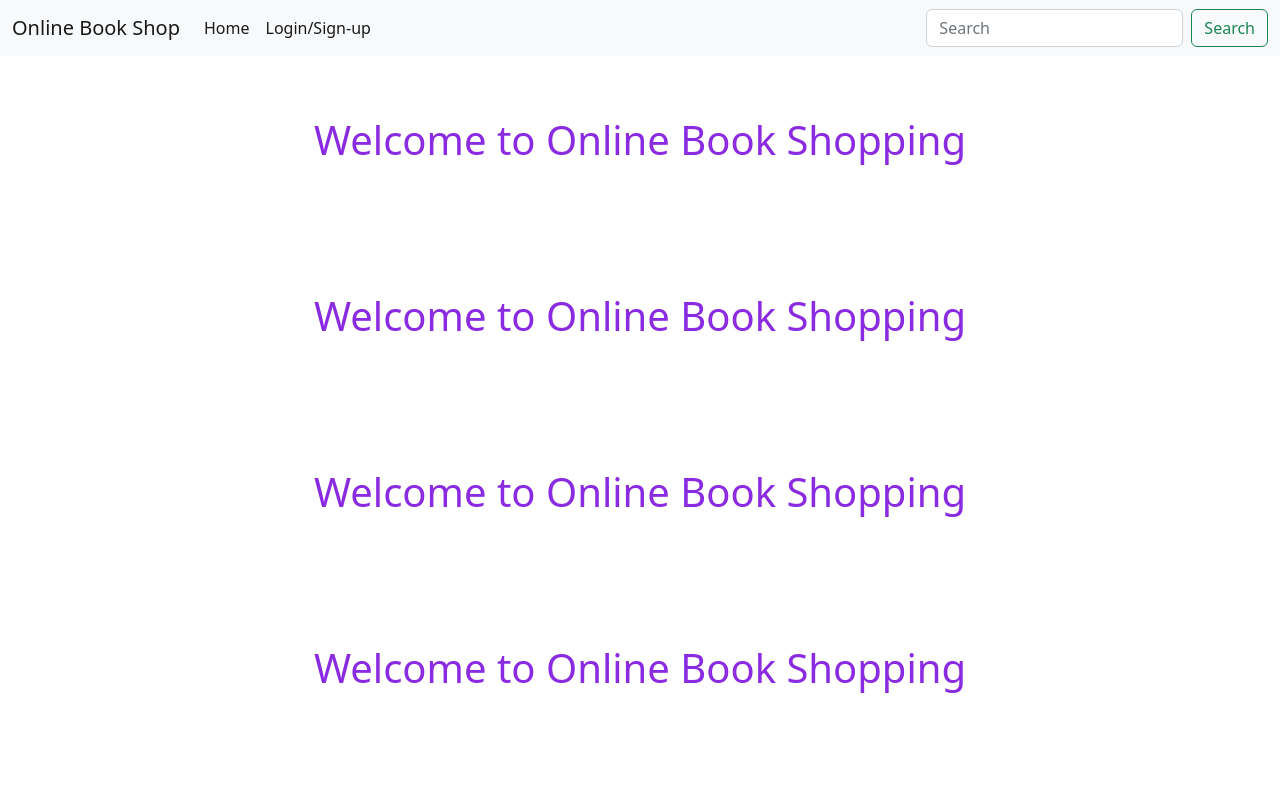
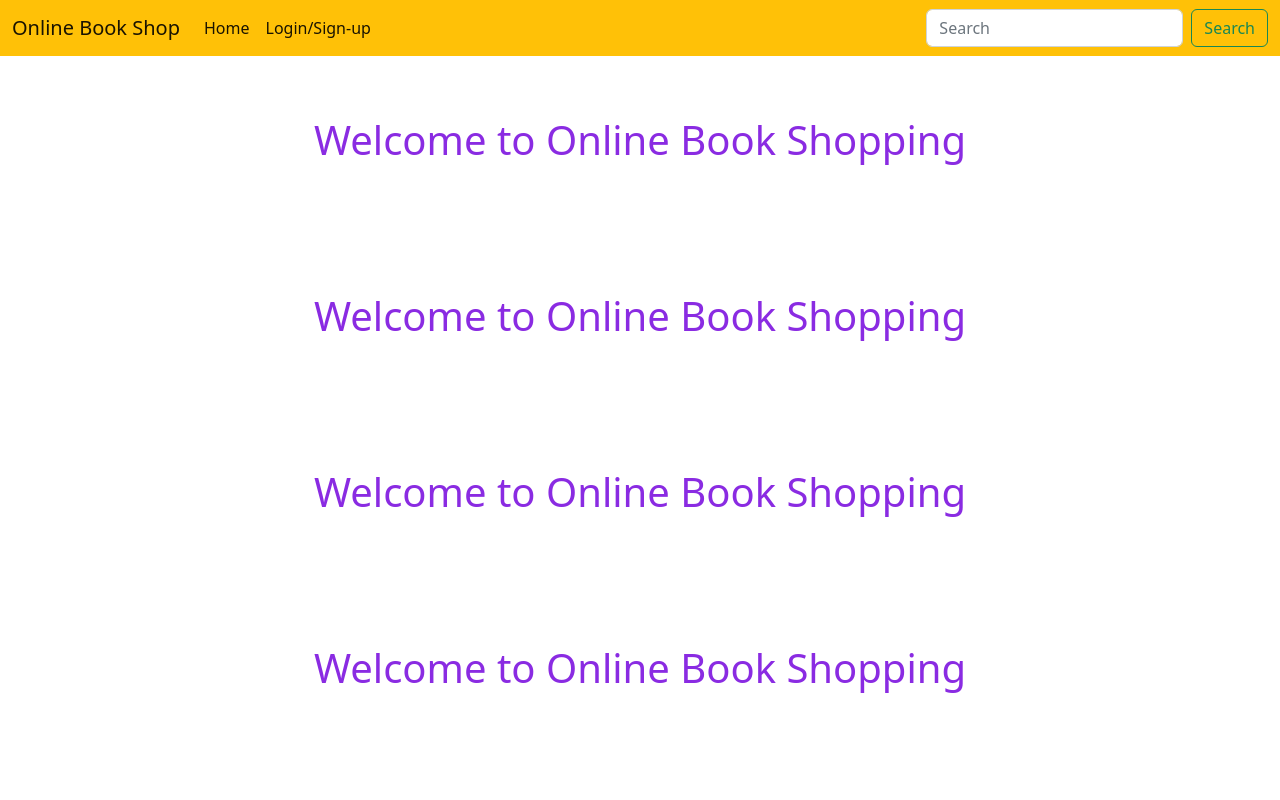
Before and after one commit to shubhamdhere621/OnlineBookShoppingFrontend, an Angular app in the folder Angularapp/: page / in a window 1280 px wide. Shown: the top 800 px of the page. Built offline with nearby package versions, Linux system fonts and the light colour scheme.

Commit message:
changes in nav

```diff
--- a/Angularapp/src/app/nav/nav.component.html
+++ b/Angularapp/src/app/nav/nav.component.html
@@ -1,4 +1,4 @@
-<nav class="navbar navbar-expand-lg navbar-light bg-light">
+<nav class="navbar navbar-expand-lg navbar-light bg-warning">
     <div class="container-fluid">
       <a class="navbar-brand" href="#">Online Book Shop</a>
       <button class="navbar-toggler" type="button" data-bs-toggle="collapse" data-bs-target="#navbarSupportedContent" aria-controls="navbarSupportedContent" aria-expanded="false" aria-label="Toggle navigation">
```
